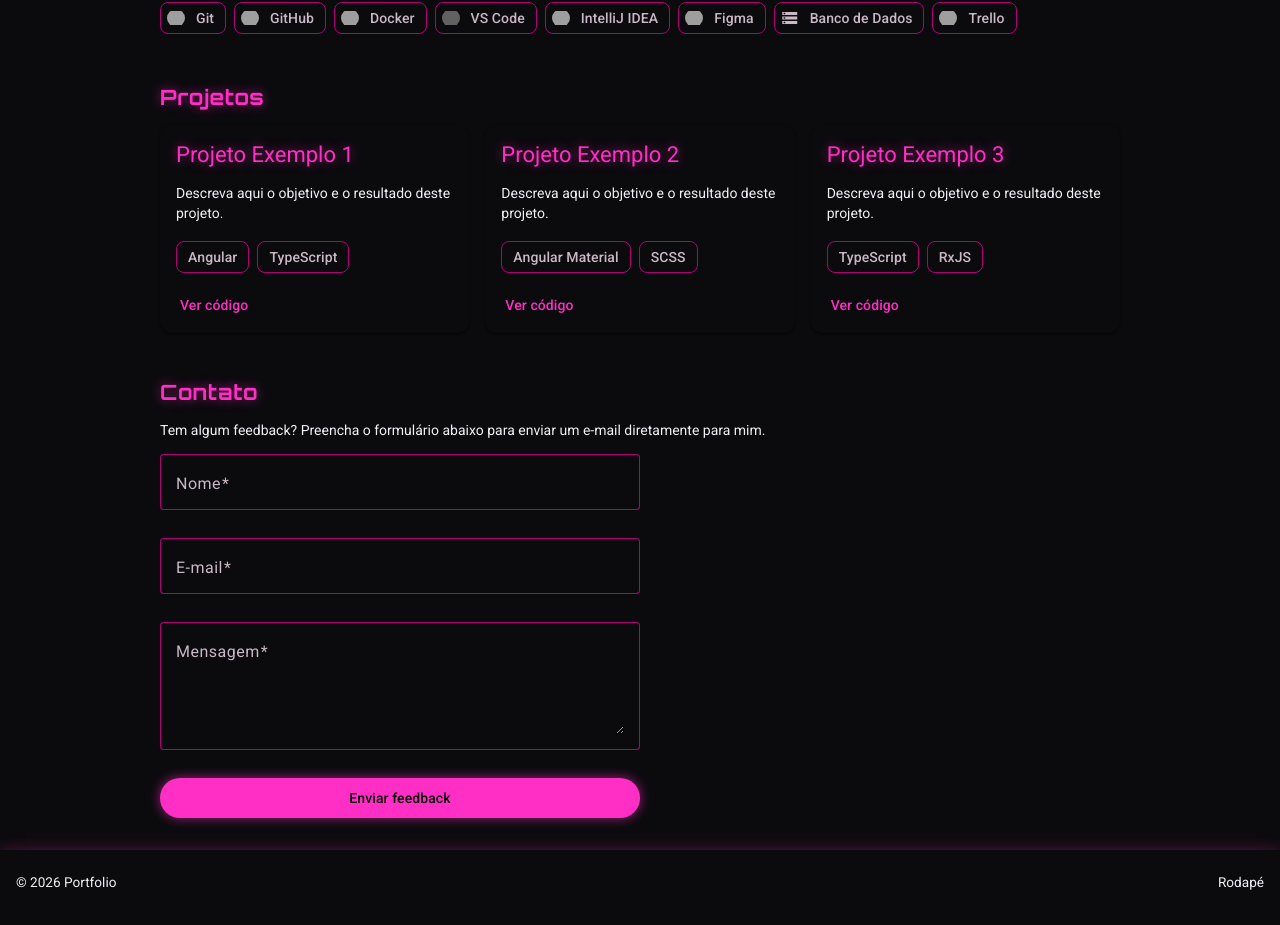
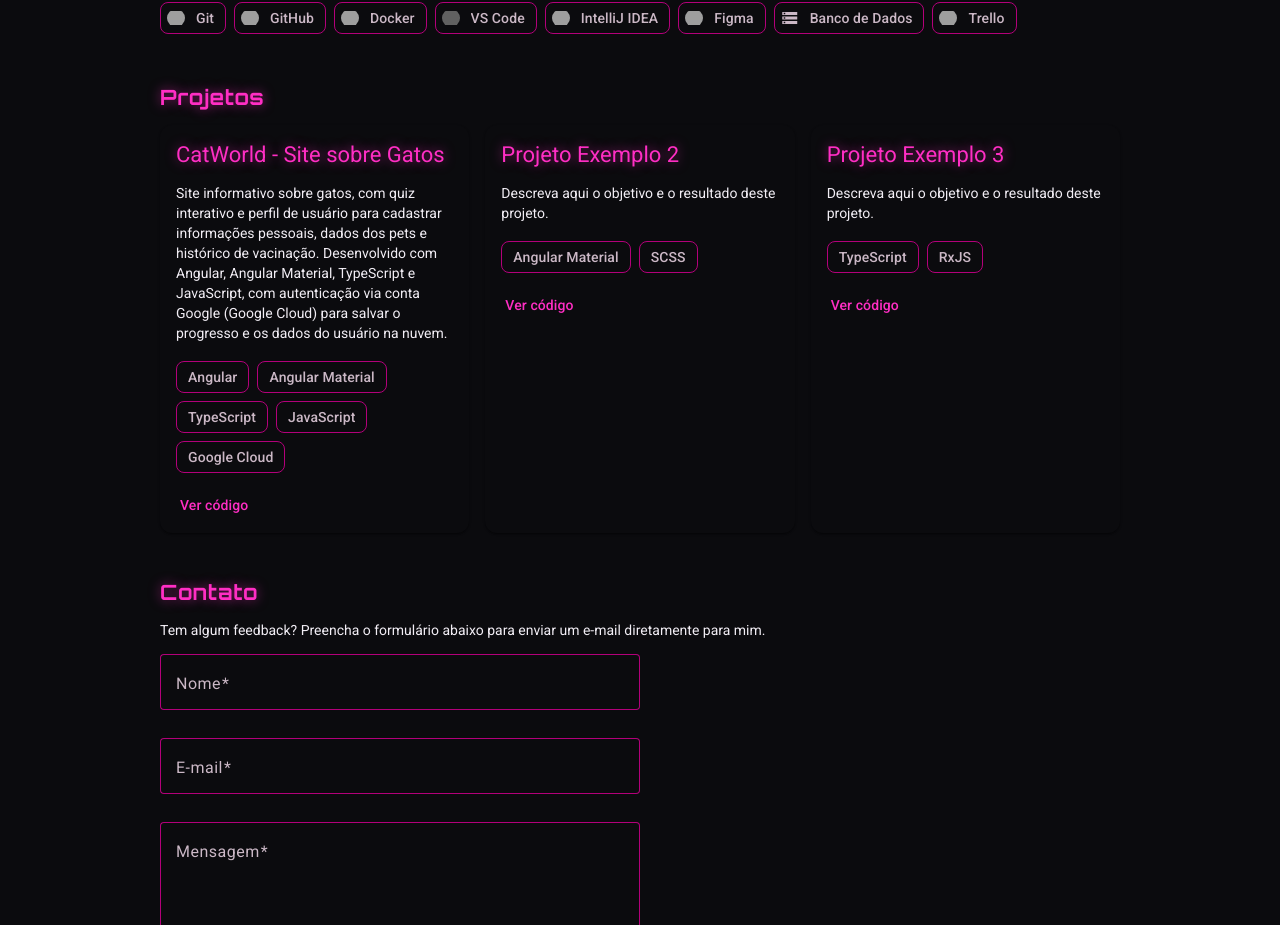
Before and after one commit to MariaClaraCorecha/portfolio, an Angular app: page / in a window 1280 px wide. Shown: the part 1571-2496 px from the top of the page. Built offline with nearby package versions, Linux system fonts and the light colour scheme; grey boxes are pictures that could not be loaded.

Commit message:
feat: update project details for CatWorld including title, description, tech stack, and link

```diff
--- a/src/app/projects/projects.ts
+++ b/src/app/projects/projects.ts
@@ -19,10 +19,11 @@ interface Project {
 export class Projects {
   readonly projects: Project[] = [
     {
-      title: 'Projeto Exemplo 1',
-      description: 'Descreva aqui o objetivo e o resultado deste projeto.',
-      tech: ['Angular', 'TypeScript'],
-      link: '#',
+      title: 'CatWorld - Site sobre Gatos',
+      description:
+        'Site informativo sobre gatos, com quiz interativo e perfil de usuário para cadastrar informações pessoais, dados dos pets e histórico de vacinação. Desenvolvido com Angular, Angular Material, TypeScript e JavaScript, com autenticação via conta Google (Google Cloud) para salvar o progresso e os dados do usuário na nuvem.',
+      tech: ['Angular', 'Angular Material', 'TypeScript', 'JavaScript', 'Google Cloud'],
+      link: 'https://catworld-ten.vercel.app/',
     },
     {
       title: 'Projeto Exemplo 2',
```
